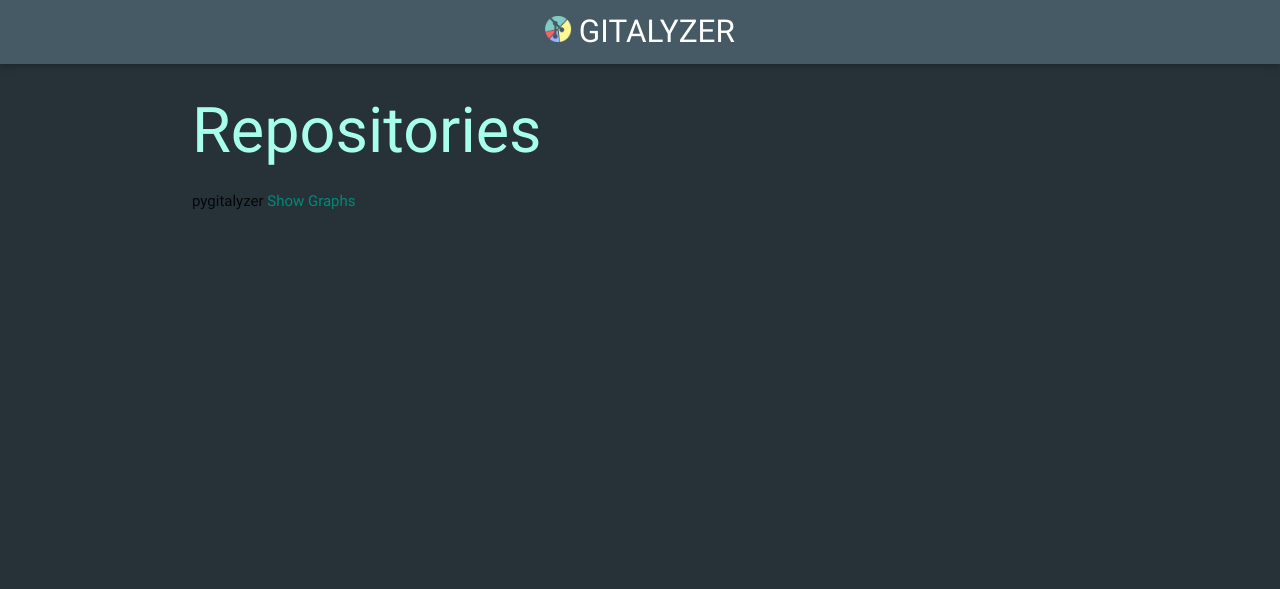
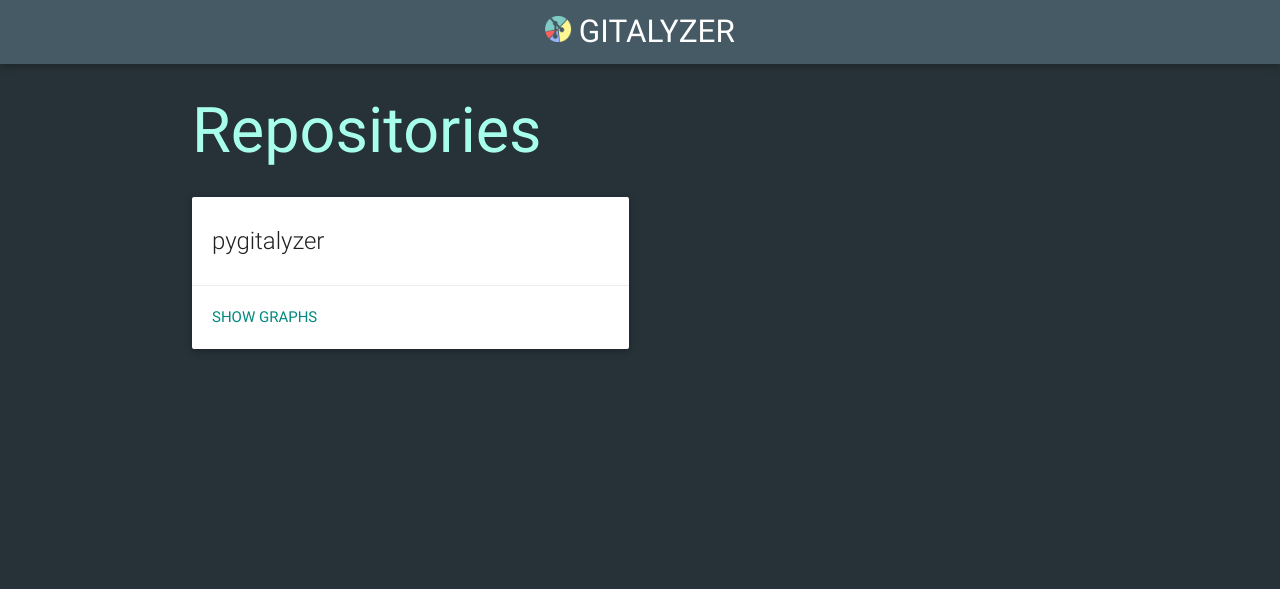
Before and after one commit to sabieber/pygitalyzer, a Django app: page / in a window 1280 px wide. Shown: the top 589 px of the page. Run offline with Django 3.2, Linux system fonts and the light colour scheme; data comes from the database, SQL or seed files in the repository.

Commit message:
Output repos as basic cards

```diff
--- a/git/templates/git/index.html
+++ b/git/templates/git/index.html
@@ -17,8 +17,14 @@
         <div class="row repositories">
             {% for repo in repositories %}
                 <div class="col s6">
-                    {{ repo.name }}
-                    <a href="{% url 'graphs' %}" class="teal-text text-darken-1">Show Graphs</a>
+                    <div class="card">
+                        <div class="card-content">
+                            <span class="card-title">{{ repo.name }}</span>
+                        </div>
+                        <div class="card-action">
+                            <a href="{% url 'graphs' %}" class="teal-text text-darken-1">Show Graphs</a>
+                        </div>
+                    </div>
                 </div>
             {% endfor %}
         </div>
```
